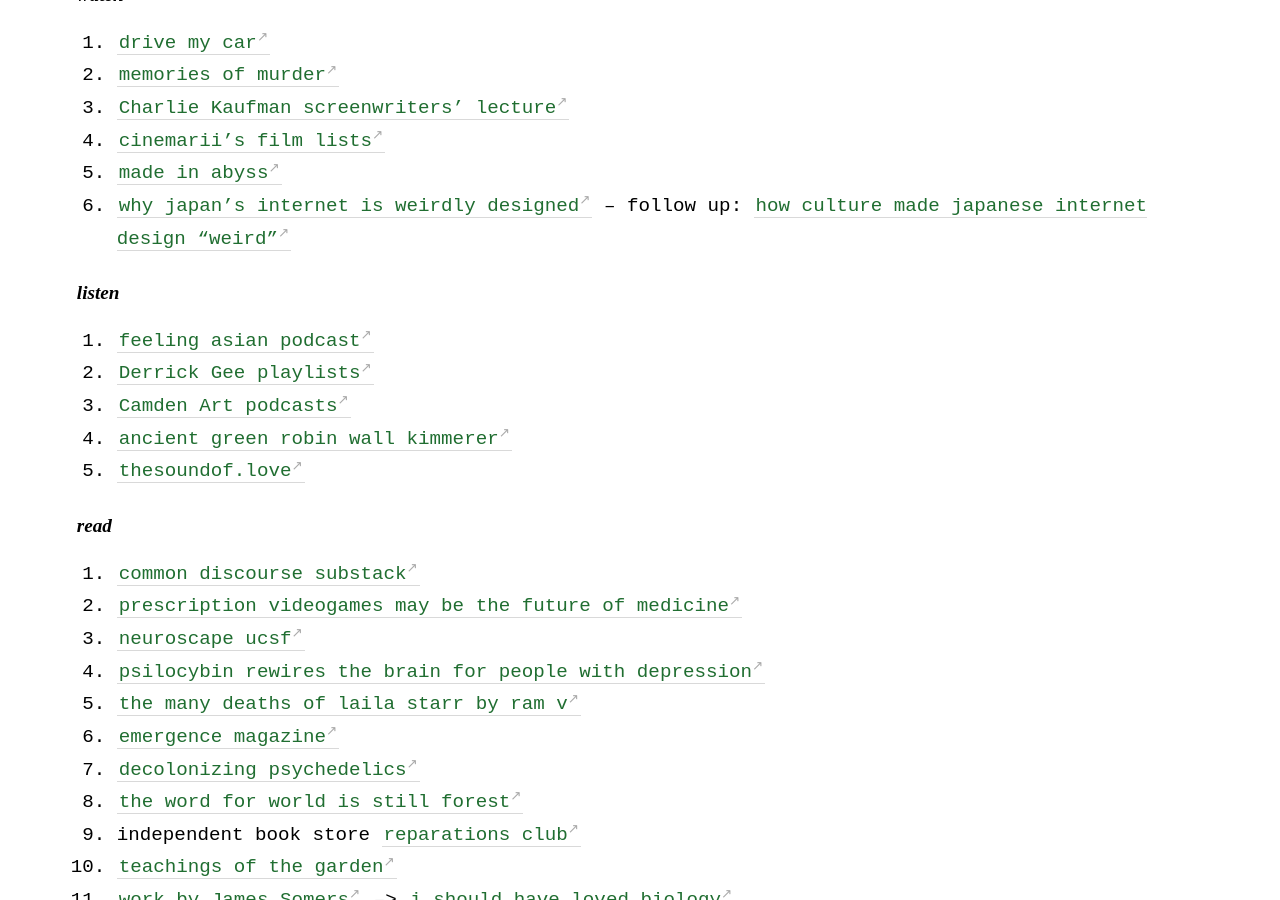
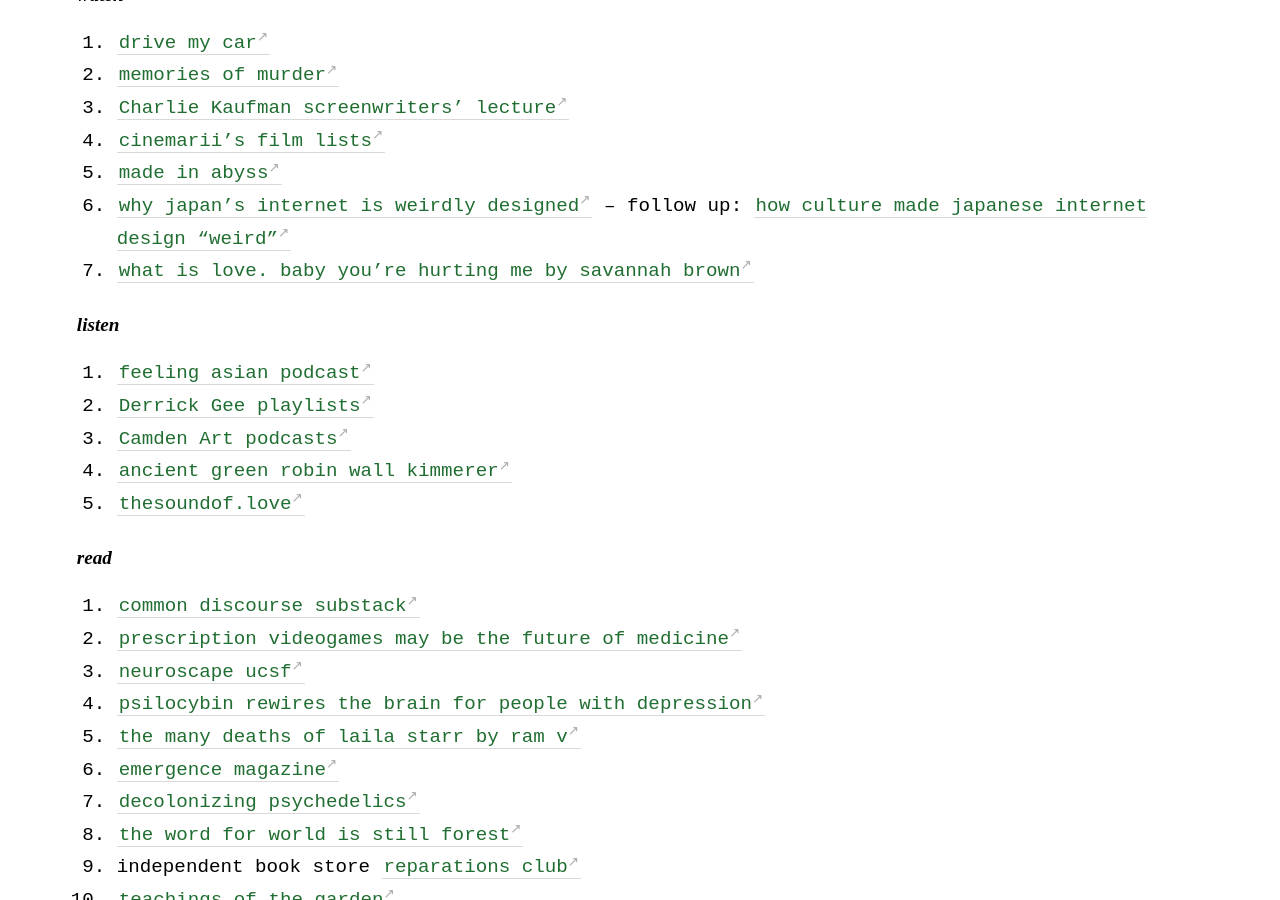
Before and after one commit to geminiworms/talyssagarden.github.io, a Jekyll site: the page built from _pages/big-list.md, in a window 1280 px wide and 900 px high, scrolled down 1173 px. Built offline with Jekyll 4.4.1, drawn with Linux system fonts in a browser that asks for light colours.

Commit message:
Update big-list.md

```diff
--- a/_pages/big-list.md
+++ b/_pages/big-list.md
@@ -41,6 +41,7 @@
 4. [cinemarii's film lists](https://www.youtube.com/user/aril123)
 5. [made in abyss](https://en.wikipedia.org/wiki/Made_in_Abyss)
 6. [why japan's internet is weirdly designed](https://www.youtube.com/watch?v=z6ep308goxQ) -- follow up: [how culture made japanese internet design "weird"](https://www.youtube.com/watch?v=Opy-SjDU0UY&list=TLPQMTQwNzIwMjNrI42uEBhZ7A&index=29)
+7. [what is love. baby you're hurting me by savannah brown](https://www.youtube.com/watch?v=pg_5L4OgyLM)
 
 #### listen
 1. [feeling asian podcast](https://open.spotify.com/show/19xkU2nVYC39nhig9Jvbc4?si=c480b6075a26445a)
```
